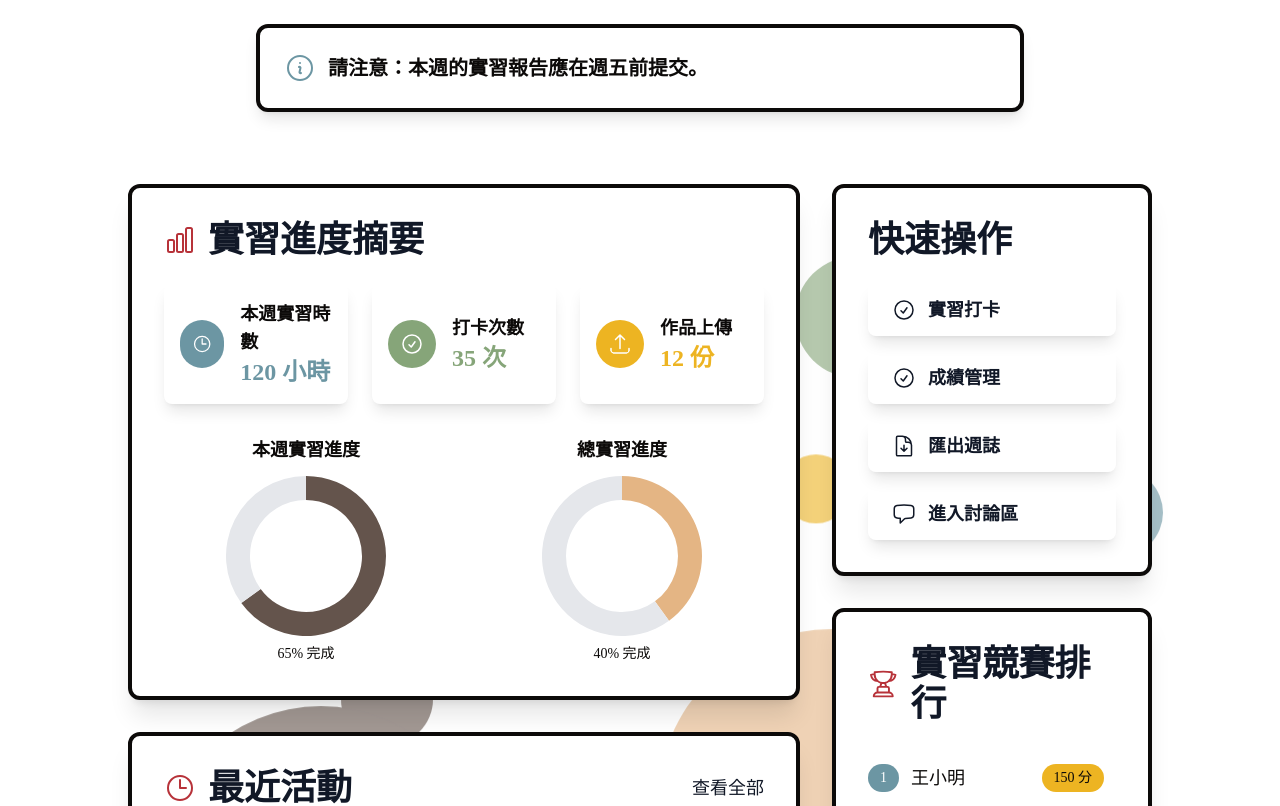
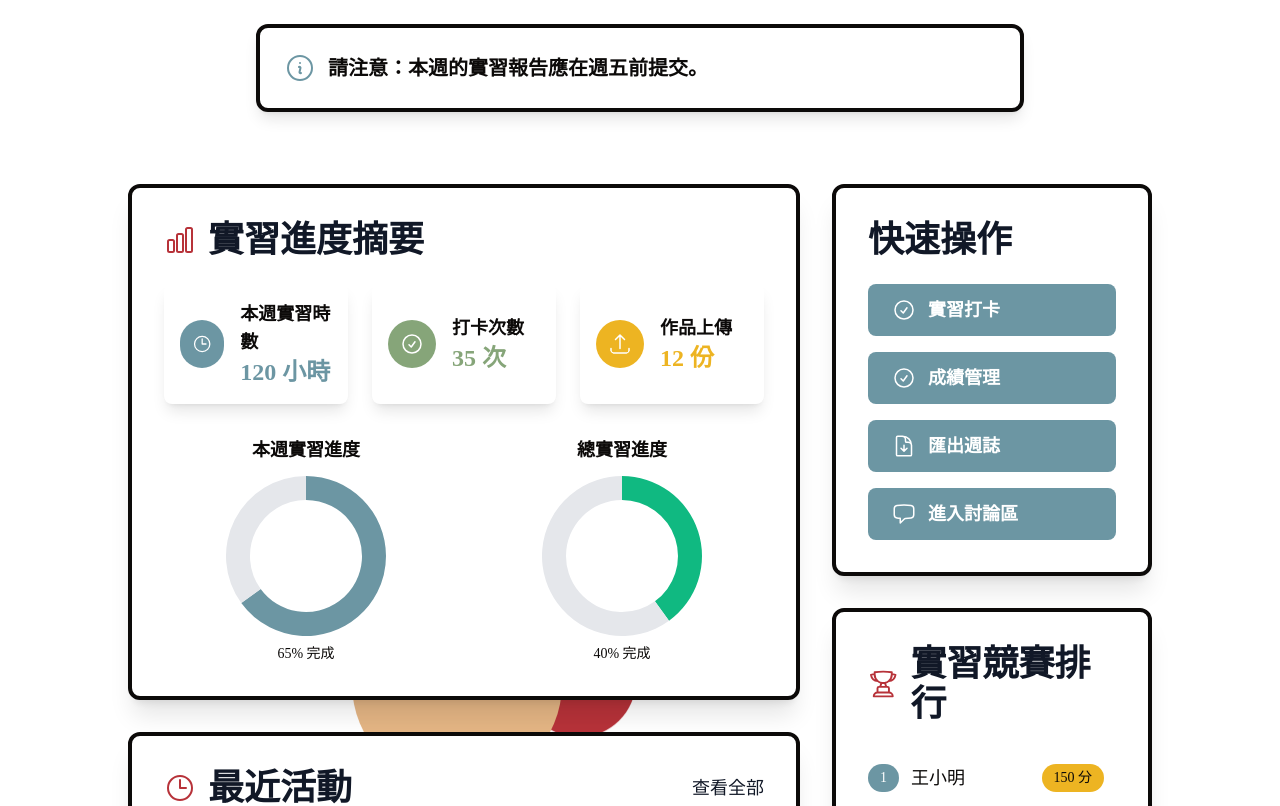
Before and after one commit to Yuntech-AI-Design/IILabTIME_web, a Vue app in the folder hello-vue3/: page /dashboard in a window 1280 px wide. Shown: the part 320-1126 px from the top of the page. Built offline with nearby package versions, Linux system fonts and the light colour scheme; a small style sheet from the web is missing; a web font is replaced by a local one.

Commit message:
fix views/Dashborad.vue

```diff
--- a/hello-vue3/src/views/Dashboard.vue
+++ b/hello-vue3/src/views/Dashboard.vue
@@ -24,10 +24,11 @@
 
     <!-- 主要內容 -->
     <section class="w-full px-[10%] py-12 relative" ref="mainContentRef">
-      <div class="ball-background absolute top-0 left-0 w-full h-full overflow-x-clip z-0 opacity-60">
+      <div class="ball-background absolute top-0 left-0 w-full h-full overflow-x-clip z-0">
+        <span v-for="(ball, i) in balls" :key="i" class="z-10 absolute rounded-full"
+              :class="[ball.bg, ball.animation]" :style="ball.style"></span>
         <!-- <span class="z-0 absolute top-1/2 left-1/2 transform -translate-x-1/2 -translate-y-1/2 rounded-full bg-Ghibli-yellow h-[672px] w-[672px]"
               :class="{ 'animate-pulse-slow-absolute': mainContentVisible }"></span> -->
-        <BallBackground :random="true" :randomColor="true"/>
       </div>
 
       <div class="grid grid-cols-1 md:grid-cols-12 gap-8 z-20 relative">
@@ -104,7 +105,7 @@
             </h5>
             <div class="grid gap-4">
               <router-link v-for="(action, index) in quickActions" :key="index" :to="action.to"
-                           class="flex items-center px-6 py-3 rounded-lg shadow-lg hover:scale-105 transition-all duration-300 opacity-0"
+                           class="flex items-center px-6 py-3 bg-Ghibli-blue text-white rounded-lg hover:scale-105 transition-all duration-300 opacity-0"
                            :class="{ 'animate-fade-in-right': mainContentVisible }"
                            :style="`animation-delay: ${0.3 + index * 0.2}s`">
                 <component :is="action.icon" class="w-6 h-6 mr-3" />
@@ -199,7 +200,6 @@ import {
   CalendarIcon,
   TrophyIcon,
 } from "@heroicons/vue/24/outline";
-import BallBackground from "@/components/Background/BallBackground.vue";
 
 // Register Chart.js components
 ChartJS.register(ArcElement, Tooltip, Legend, BarElement, CategoryScale, LinearScale);
@@ -220,6 +220,26 @@ const notificationVisible = ref(true); // Notification is visible by default
 const mainContentVisible = ref(false);
 const mainContentRef = ref(null);
 
+// Animated balls data (same as Home.vue)
+const balls = [
+  { bg: 'bg-Ghibli-blue', animation: 'animate-float', style: 'top: 69%; left: 32%; height: 211px; width: 211px;' },
+  { bg: 'bg-Ghibli-red', animation: 'animate-float-delay-1', style: 'top: 63%; left: 55%; height: 124px; width: 124px;' },
+  { bg: 'bg-Ghibli-light-red', animation: 'animate-float-delay-2', style: 'top: 46%; left: 67.7%; height: 85px; width: 85px;' },
+  { bg: 'bg-Ghibli-skin', animation: 'animate-float-delay-3', style: 'top: 16%; left: 63%; height: 85px; width: 85px;' },
+  { bg: 'bg-Ghibli-green', animation: 'animate-float-delay-4', style: 'top: 0%; left: 0%; height: 323px; width: 323px;' },
+  { bg: 'bg-Ghibli-brown', animation: 'animate-float-delay-1', style: 'top: -5%; left: 32%; height: 158px; width: 158px;' },
+  { bg: 'bg-Ghibli-blue', animation: 'animate-float-delay-2', style: 'top: -7%; left: 70%; height: 132px; width: 132px;' },
+  { bg: 'bg-Ghibli-brown', animation: 'animate-float-delay-3', style: 'top: 50%; left: 85%; height: 532px; width: 532px;' }
+];
+
+// randomize ball positions
+for (let i = 0; i < balls.length; i++) {
+  const randomTop = Math.random() * 100;
+  const randomLeft = Math.random() * 100;
+  console.log(randomTop, randomLeft);
+  const randomSize = Math.random() * 200 + 50; // Random size between 50px and 250px
+  balls[i].style = `top: ${randomTop}%; left: ${randomLeft}%; height: ${randomSize}px; width: ${randomSize}px;`;
+}
 
 // Progress items data
 const progressItems = [
@@ -234,7 +254,7 @@ const weeklyProgressData = computed(() => ({
   datasets: [
     {
       data: [weeklyProgress.value || 0, 100 - (weeklyProgress.value || 0)],
-      backgroundColor: ["#64544C", "#E5E7EB"],
+      backgroundColor: ["#6C96A3", "#E5E7EB"],
       borderWidth: 0,
     },
   ],
@@ -245,7 +265,7 @@ const totalProgressData = computed(() => ({
   datasets: [
     {
       data: [totalProgress.value || 0, 100 - (totalProgress.value || 0)],
-      backgroundColor: ["#E4B584", "#E5E7EB"],
+      backgroundColor: ["#10B981", "#E5E7EB"],
       borderWidth: 0,
     },
   ],
```
